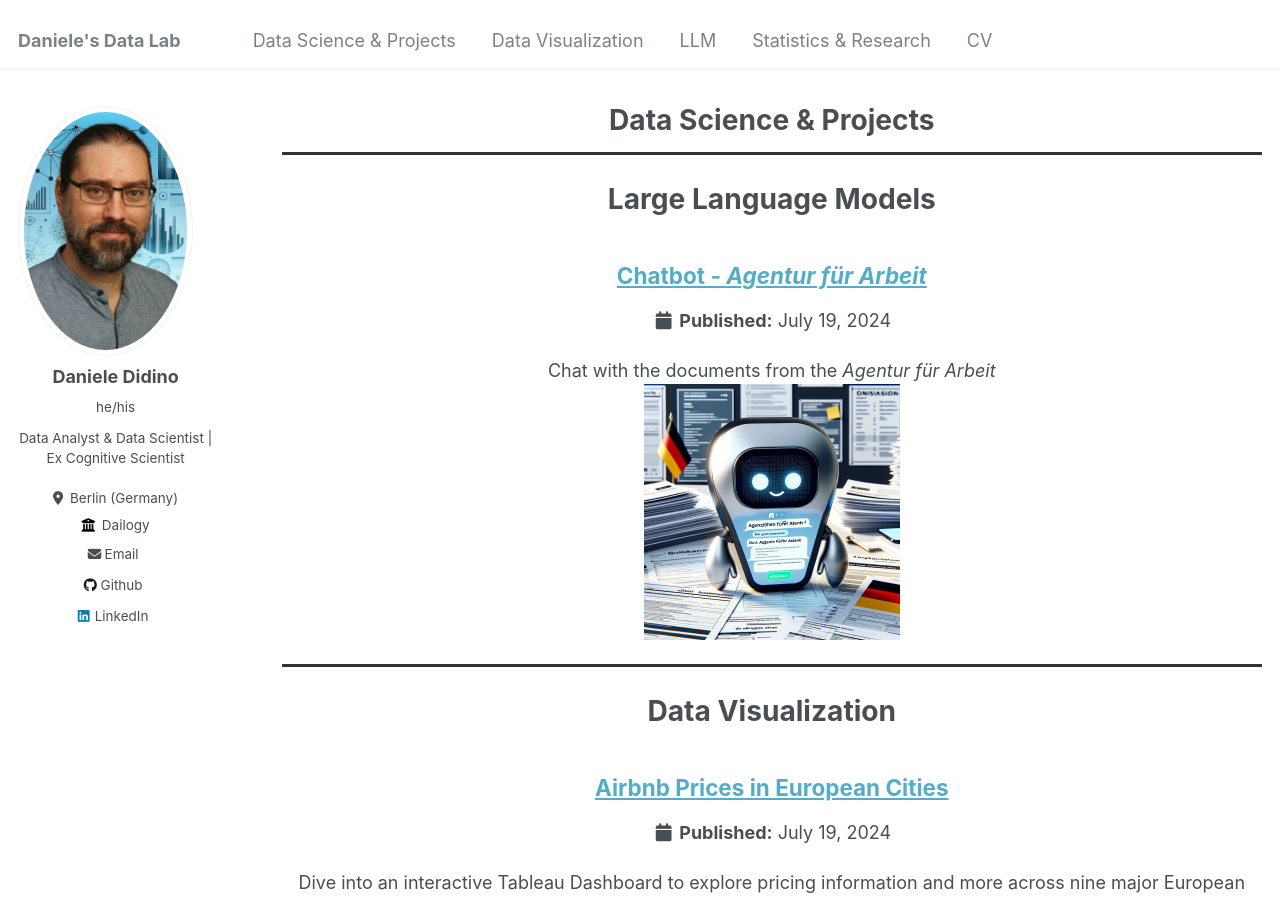
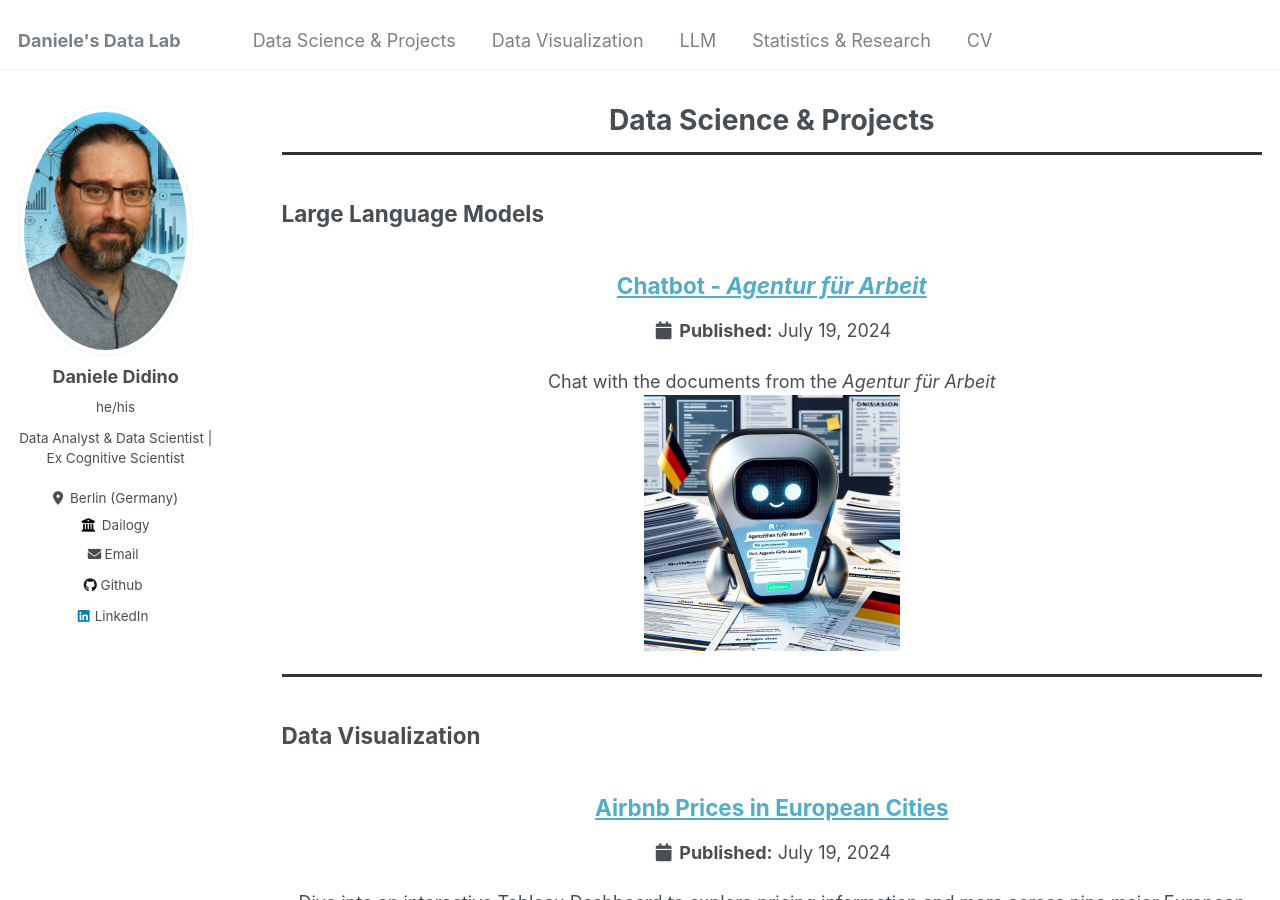
Before and after one commit to DanieleDidino/DanieleDidino.github.io, a Jekyll site: the page built from _pages/data_proj.html, in a window 1280 px wide and 900 px high. Built offline with Jekyll 4.4.1, drawn with Linux system fonts in a browser that asks for light colours.

Commit message:
edit Data Science Projects page

```diff
--- a/_pages/data_proj.html
+++ b/_pages/data_proj.html
@@ -14,9 +14,9 @@
 
 <hr style="height:3px; border:none; color:#333; background-color:#333;"> <!-- Add a horizontal line between sections -->
 
-<h1 align="left">
+<h2 align="left">
   <p>Large Language Models</p>
-</h1>
+</h2>
 
 {% for post in site.LLM_projects %}
   {% include archive-single.html %}
@@ -25,9 +25,9 @@
 
 <hr style="height:3px; border:none; color:#333; background-color:#333;"> <!-- Add a horizontal line between sections -->
 
-<h1 align="left">
+<h2 align="left">
   <p>Data Visualization</p>
-</h1>
+</h2>
 
 {% for post in site.data_viz %}
   {% include archive-single.html %}
```
